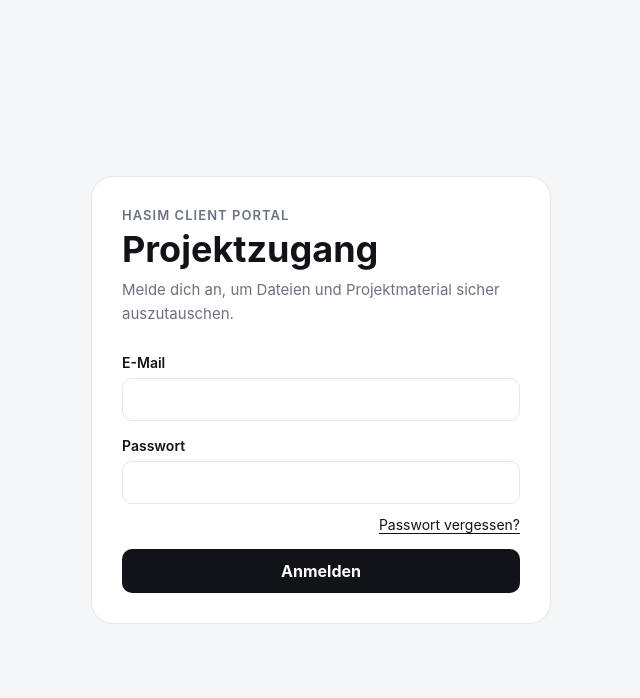
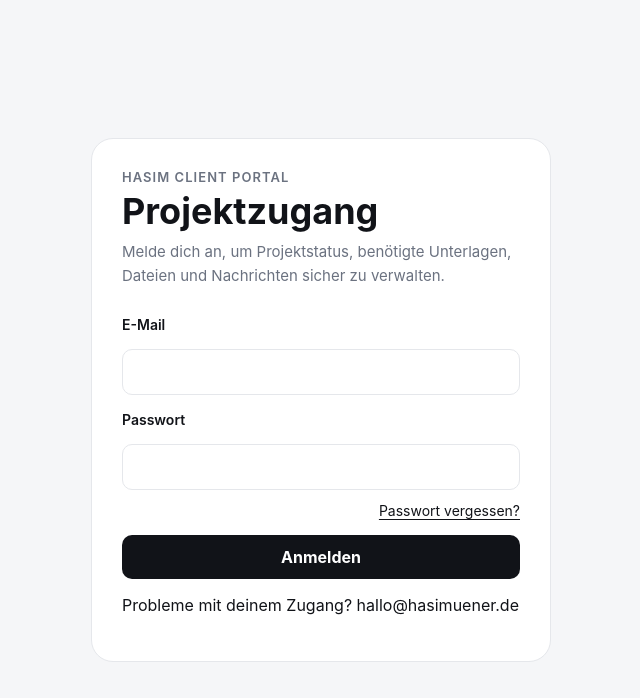
Before and after one commit to Hasim-hannover/hasim-client-portal, a Next.js app: page /login in a window 1280 px wide. Shown: the top 698 px of the page, without its empty margins (319-959 px from the left). Built offline with nearby package versions, Linux system fonts and the light colour scheme.

Commit message:
a11y: polish login flow for Next.js 16

```diff
--- a/app/login/page.tsx
+++ b/app/login/page.tsx
@@ -1,44 +1,36 @@
 import Link from "next/link";
 import { login } from "./actions";
 
-export default function LoginPage({
+export default async function LoginPage({
   searchParams,
 }: {
-  searchParams?: { error?: string; message?: string };
+  searchParams: Promise<{ error?: string | string[]; message?: string | string[] }>;
 }) {
+  const query = await searchParams;
+  const error = Array.isArray(query.error) ? query.error[0] : query.error;
+  const message = Array.isArray(query.message) ? query.message[0] : query.message;
+
   return (
-    <main className="login-shell">
-      <section className="login-card">
+    <main className="login-shell" id="main-content">
+      <section className="login-card" aria-labelledby="login-title">
         <div className="eyebrow">Hasim Client Portal</div>
-        <h1>Projektzugang</h1>
-        <p className="lead login-lead">
-          Melde dich an, um Dateien und Projektmaterial sicher auszutauschen.
-        </p>
+        <h1 id="login-title">Projektzugang</h1>
+        <p className="lead login-lead">Melde dich an, um Projektstatus, benötigte Unterlagen, Dateien und Nachrichten sicher zu verwalten.</p>
 
-        {searchParams?.message ? (
-          <div className="form-success" role="status">{searchParams.message}</div>
-        ) : null}
+        {message ? <div className="form-success" role="status">{message}</div> : null}
 
         <form action={login} className="login-form">
-          <label>
-            E-Mail
-            <input type="email" name="email" autoComplete="email" required />
-          </label>
-          <label>
-            Passwort
-            <input type="password" name="password" autoComplete="current-password" required />
-          </label>
+          <label htmlFor="login-email">E-Mail</label>
+          <input id="login-email" type="email" name="email" autoComplete="email" inputMode="email" required />
+          <label htmlFor="login-password">Passwort</label>
+          <input id="login-password" type="password" name="password" autoComplete="current-password" required />
 
-          <div className="password-help-row">
-            <Link href="/forgot-password">Passwort vergessen?</Link>
-          </div>
-
-          {searchParams?.error ? (
-            <p className="form-error" role="alert">{searchParams.error}</p>
-          ) : null}
-
+          <div className="password-help-row"><Link href="/forgot-password">Passwort vergessen?</Link></div>
+          {error ? <p className="form-error" role="alert">{error}</p> : null}
           <button type="submit">Anmelden</button>
         </form>
+
+        <p className="login-support">Probleme mit deinem Zugang? <a href="mailto:hallo@hasimuener.de">hallo@hasimuener.de</a></p>
       </section>
     </main>
   );
```
